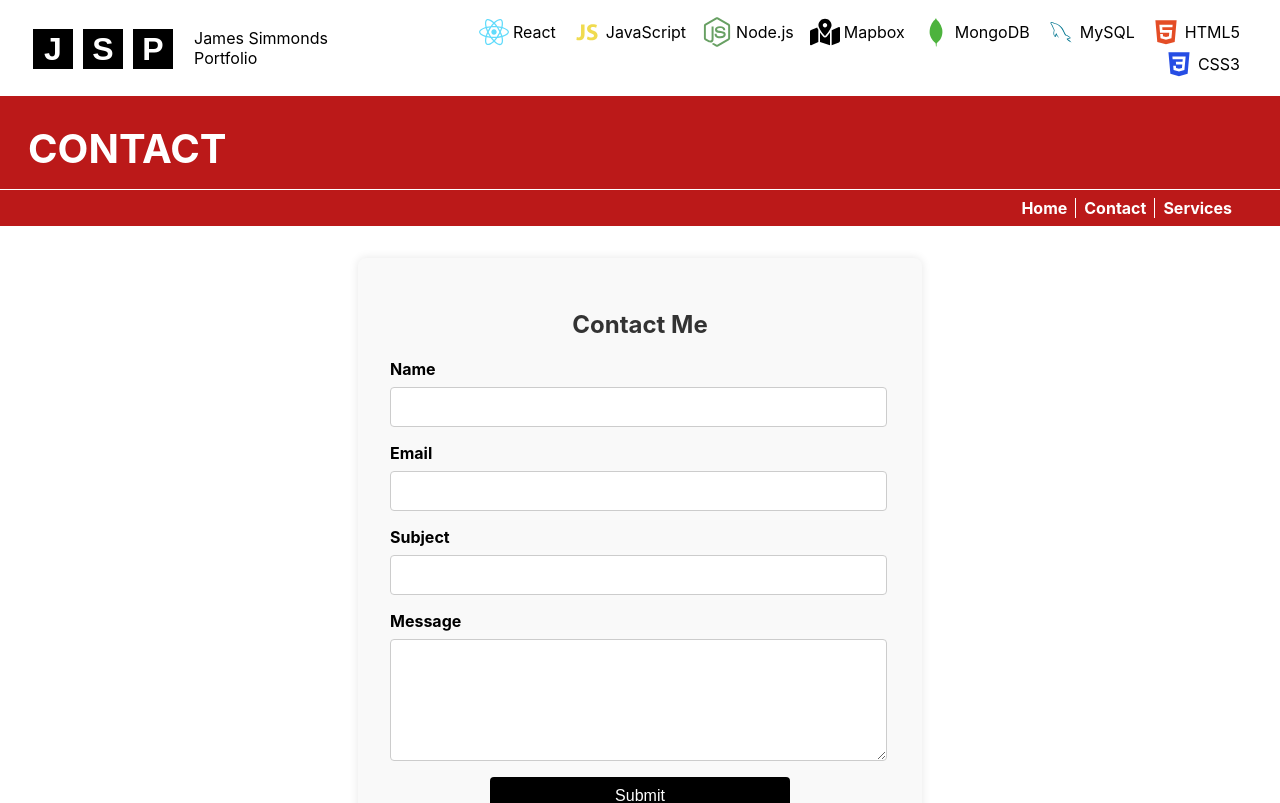
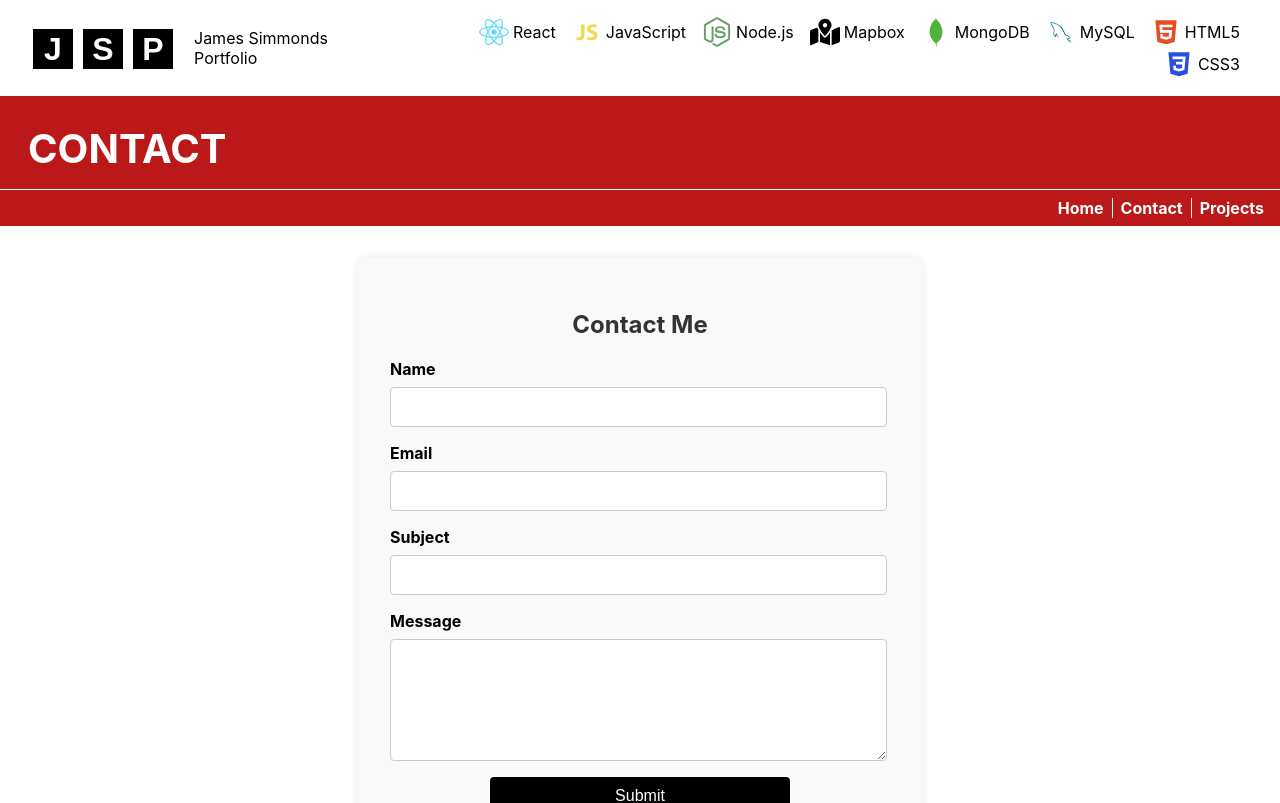
Before and after one commit to JaimiiGrindhouse/James-Simmonds-Portfolio-2024, a React (Create React App) app: page /contact in a window 1280 px wide. Shown: the top 803 px of the page. Built offline with nearby package versions, Linux system fonts and the light colour scheme.

Commit message:
contact form tidy up

```diff
--- a/src/components/Header/Header.jsx
+++ b/src/components/Header/Header.jsx
@@ -67,7 +67,7 @@ function Header() {
             <DiHtml5 size={30} color="#E44D26" />
             <p className="icon-text">HTML5</p>
           </div>
-          <div className="icon">
+          <div className="icon css3">
             <DiCss3 size={30} color="#264DE4" />
             <p className="icon-text">CSS3</p>
           </div>
--- a/src/components/Header/Header.scss
+++ b/src/components/Header/Header.scss
@@ -5,7 +5,7 @@ $bbc-news-red: #bb1919;
   color: white;
   display: flex;
   align-items: center;
-  justify-content: space-between;
+  justify-content: space-between; // add a media query to center for mobile view
   text-align: center;
   border-bottom: 0.5px solid white;
   padding: 1rem; // Add padding to the header
@@ -30,6 +30,8 @@ $bbc-news-red: #bb1919;
   align-items: center;
   width: 100%;
   height: 6rem;
+  max-width: 1300px;
+  margin: auto;
 }
 
 .header-content {
@@ -50,7 +52,7 @@ $bbc-news-red: #bb1919;
 }
 
 .header-content__right {
-  display: flex;
+  display: flex; //**add a media qury for mobile view as none
   align-items: center;
   gap: 1rem;
   flex-wrap: wrap; // Enable wrapping for icons
--- a/src/components/TopNavBar/TopNavBar.jsx
+++ b/src/components/TopNavBar/TopNavBar.jsx
@@ -17,7 +17,9 @@ function TopNavBar() {
           </Link>
         </li>
         <li>
-          <a href="/services">Services</a>
+          <Link Link to="/projects">
+            Projects
+          </Link>
         </li>
         {/* Add more navigation items */}
       </ul>
--- a/src/components/TopNavBar/TopNavBar.scss
+++ b/src/components/TopNavBar/TopNavBar.scss
@@ -4,7 +4,7 @@
     padding: 0rem;
     display: flex;
     justify-content: end;
-    margin-right: 2rem;
+    margin-right: 0rem;
     padding-bottom: 0; // Corrected value
     margin-top: 0.5rem;
     margin-bottom: 0.5rem;
```
Also changed, not shown: src/pages/Projects/Projects.jsx (added), src/pages/Projects/Projects.scss (added).
